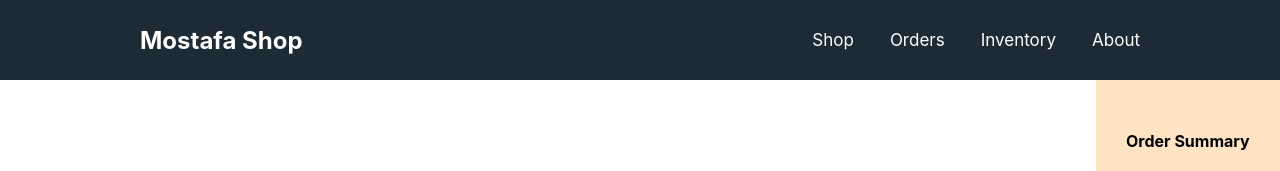
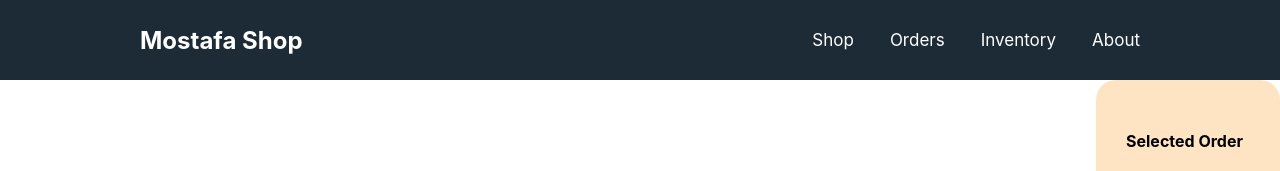
Before and after one commit to lamiamostafa/lucky-one, a React (Create React App) app: page / in a window 1280 px wide. Shown: the top 171 px of the page. Built offline with nearby package versions, Linux system fonts and the light colour scheme.

Commit message:
readme file added

```diff
--- a/src/components/Shop/Shop.css
+++ b/src/components/Shop/Shop.css
@@ -1,7 +1,7 @@
 .shop-container{
     display:grid;
     grid-template-columns: 4fr 1fr;
-    /* position:relative; */
+
 }
 .products-container{
     display:grid;
@@ -13,12 +13,11 @@
 .cart-container{
     background-color: bisque;
     position:sticky;
-    height:944px;
+    height:500px;
     top: 0;
     padding:30px 20px;
     font-size:16px;
-
-
+    border-radius: 20px;
 
 }
 
--- a/src/components/Shop/Shop.js
+++ b/src/components/Shop/Shop.js
@@ -43,7 +43,7 @@ const Shop = () => {
                 }
             </div>
             <div className="cart-container">
-                <h4 className='cart-desc'>Order Summary</h4>
+                <h4 className='cart-desc'>Selected Order </h4>
 
                 {
                     cart.map(item => <Cart
```
Also changed, not shown: 1 other file (tests, documents, lock files or other folders).
